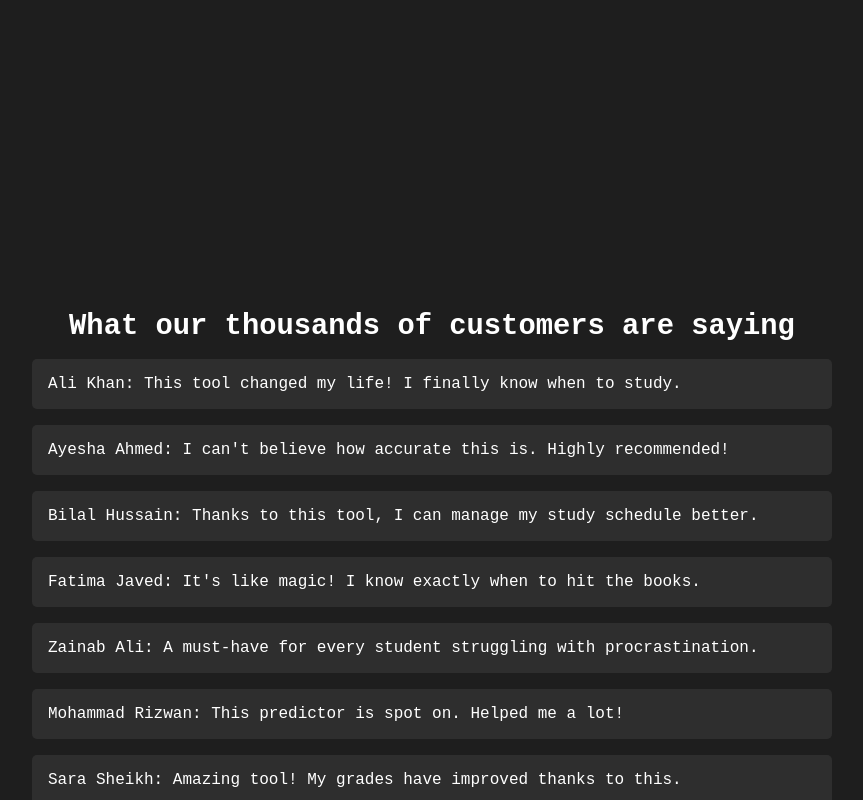
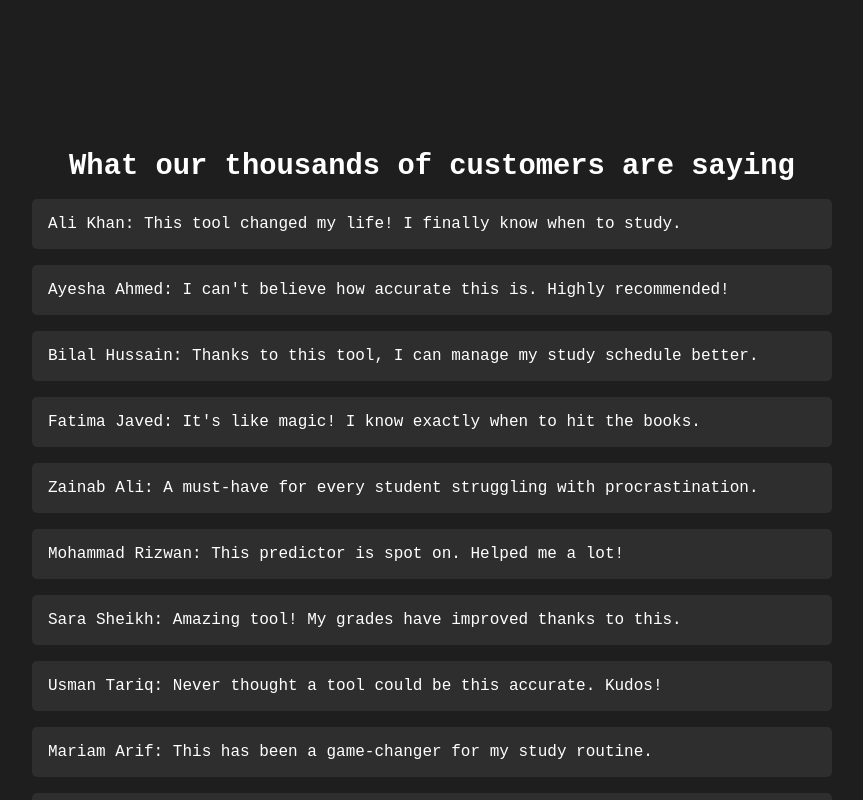
Before and after one commit to freelionaire/study-prediction, a React (Create React App) app: page / in a window 1280 px wide. Shown: the part 900-1700 px from the top of the page, without its empty margins (208-1071 px from the left). Built offline with nearby package versions, Linux system fonts and the light colour scheme.

Commit message:
Reviews4

```diff
--- a/src/MainPage.js
+++ b/src/MainPage.js
@@ -36,7 +36,7 @@ const Subtitle = styled.h2`
 `;
 
 const FeedbackSection = styled.div`
-  margin-top: 40rem; /* Space between sections */
+  margin-top: 30rem; /* Space between sections */
   width: 80%;
   max-width: 800px;
   text-align: left;
```
